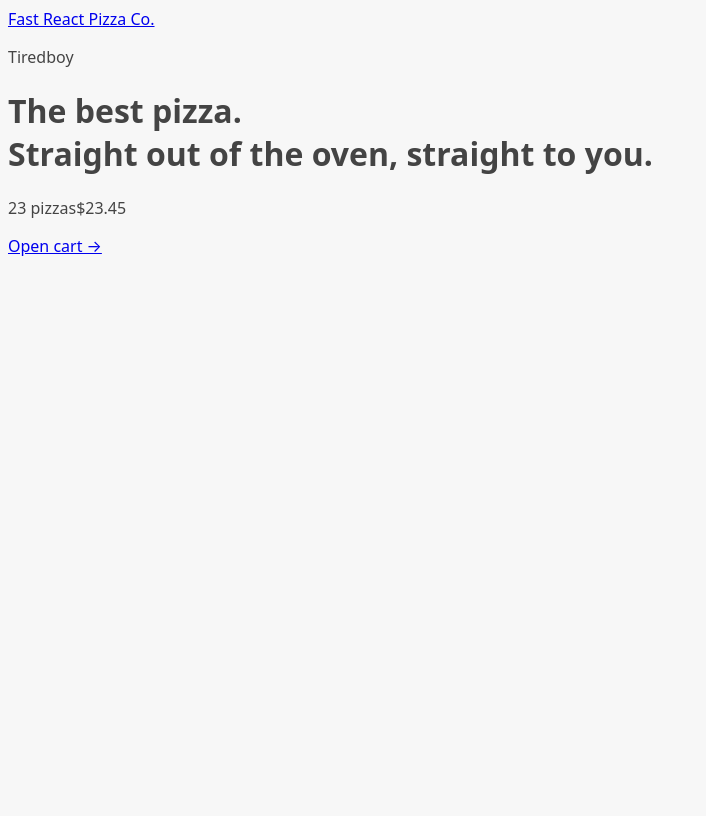
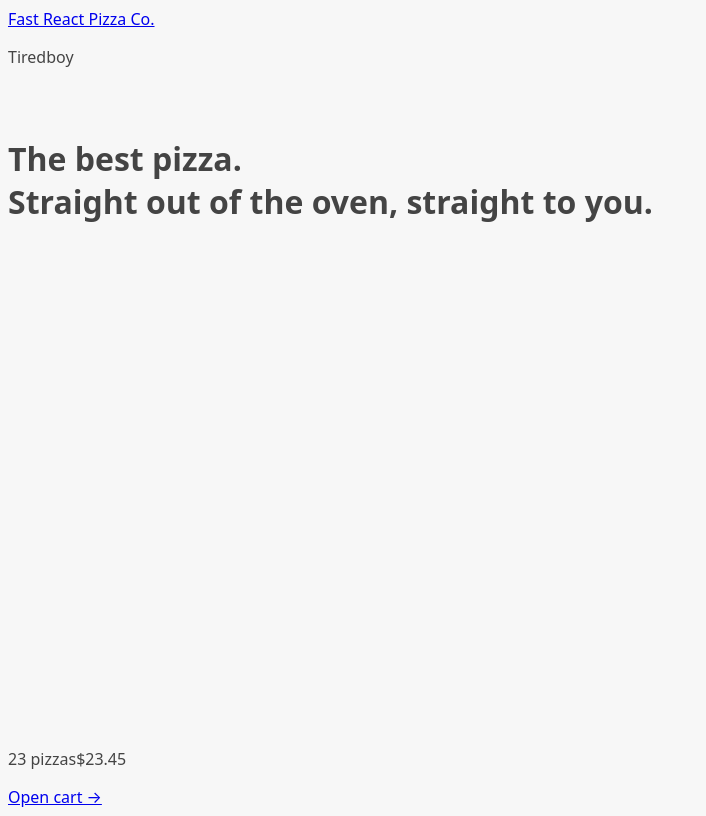
Before and after one commit to tiredbooy/pizza-express, a React (Vite) app: page / in a window 1280 px wide. Shown: the whole page, without its empty margins (0-706 px from the left). Built offline with nearby package versions, Linux system fonts and the light colour scheme.

Commit message:
used navigation method from react router for loading state

```diff
--- a/src/ui/AppLayout.jsx
+++ b/src/ui/AppLayout.jsx
@@ -1,10 +1,16 @@
-import { Outlet } from "react-router-dom";
+import { Outlet, useNavigation } from "react-router-dom";
 import CartOverview from "../features/cart/CartOverview";
 import Header from "./Header";
+import Loader from "./Loader";
 
-function AppLayout () {
+function AppLayout() {
+  const navigation = useNavigation();
+  const isLoading = navigation.state === "loading";
+
   return (
-    <div className="">
+    <div className="layout">
+      {isLoading && <Loader />}
+
       <Header />
 
       <main>
--- /dev/null
+++ b/src/ui/Loader.jsx
@@ -0,0 +1,10 @@
+
+function Loader () {
+  return (
+    <div className="loader">
+
+    </div>
+  );
+}
+
+export default Loader;
```
